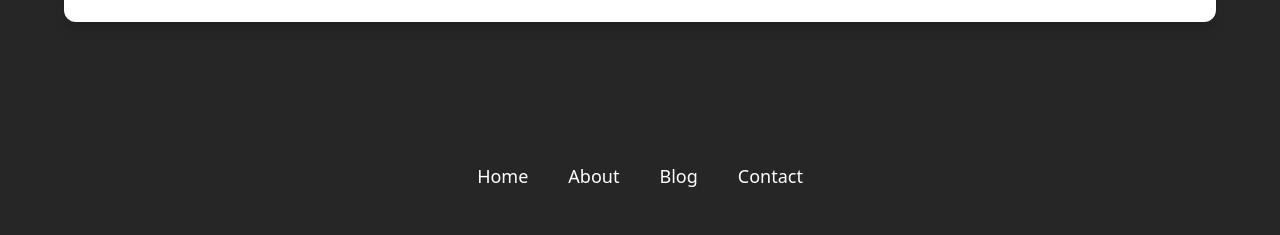
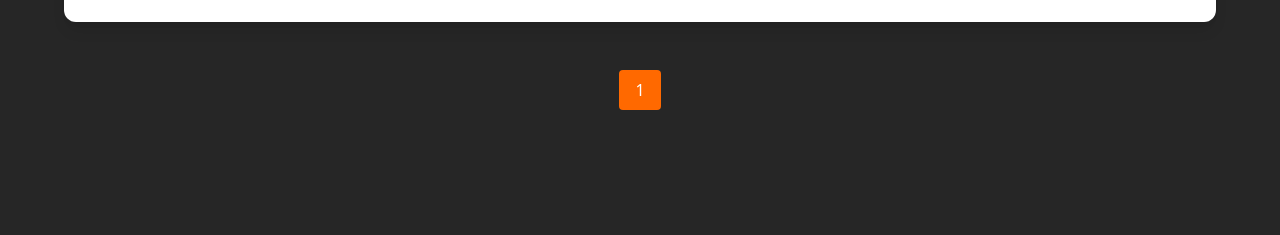
Before and after one commit to jeshwanthshivasai/blog-website, a React (Vite) app: page /blogs in a window 1280 px wide. Shown: the part 3215-3450 px from the top of the page. Built offline with nearby package versions, Linux system fonts and the light colour scheme.

Commit message:
page not found

```diff
--- a/src/App.jsx
+++ b/src/App.jsx
@@ -10,6 +10,8 @@ import Footer from "./components/Footer";
 import AboutPage from "./pages/AboutPage";
 import BlogPage from "./pages/BlogPage";
 import BlogDetailPage from "./components/BlogDetailPage";
+import PageNotFound from "./components/PageNotFound";
+
 
 const App = () =>  {
   return (
@@ -30,6 +32,7 @@ const App = () =>  {
       <Route path="/about" element={<AboutPage/>} />
       <Route path="/blogs" element={<BlogPage/>} />
       <Route path="/blogs/:slug" element={<BlogDetailPage/>} />
+      <Route path="*" element={<PageNotFound/>} />
     </Routes>
     </>
   )
--- a/src/components/Header.jsx
+++ b/src/components/Header.jsx
@@ -127,6 +127,13 @@ const Header = () => {
             >
                 Contact
             </HashLink>
+            <Link
+                to="*"
+                onClick={() => setIsOpen(false)}
+                className="hover:text-orange-400"
+            >
+                🤖
+            </Link>
         </div>
         )}
         </nav>
--- /dev/null
+++ b/src/components/PageNotFound.jsx
@@ -0,0 +1,23 @@
+import { Link } from "react-router-dom";
+import Error from "../assets/Oops! 404 Error with a broken robot-rafiki.png"
+
+const PageNotFound = () => {
+    return (
+        <>
+            <main className="text-center">
+                <img
+                    src={Error}
+                    className="h-200 w-200 mx-auto"
+                />
+                <Link
+                    to="/"
+                    className="px-12 py-6 text-xl bg-orange-500 text-white rounded hover:bg-orange-600 transition duration-300"
+                >
+                    Go Back Home
+                </Link>
+            </main>
+        </>
+    )
+}
+
+export default PageNotFound
--- a/src/pages/BlogPage.jsx
+++ b/src/pages/BlogPage.jsx
@@ -53,34 +53,105 @@
 
 // export default BlogPage;
 
+// import Header from "../components/Header";
+// import Footer from "../components/Footer";
+// import BlogCard from "../components/BlogCard";
+// import blogData from "../data/blogData";
+
+// const BlogPage = () => {
+// // const blogs = [
+// // {
+// // slug: "air-pollution",
+// // title: "Air Pollution",
+// // author: "Potharaju Hari Prasad",
+// // excerpt:
+// // "Sometimes an issue can have severe impact on us, yet we remain indifferent to it. It wasn’t until my brother bought an air purifier for our home that I realized how indifferent I had been to the problem of air pollution in our country...",
+// // image:
+// // "https://images.unsplash.com/photo-1602727751184-d7b7d0cd9d8d?q=80&w=2670&auto=format&fit=crop&ixlib=rb-4.1.0&ixid=M3wxMjA3fDB8MHxwaG90by1wYWdlfHx8fGVufDB8fHx8fA%3D%3D",
+// // },
+// // // Add more blog objects here as needed
+// // ];
+//     return (
+//         <>
+//             <main className="bg-neutral-800 text-white min-h-screen">
+//                 <Header />
+
+//                 <section className="relative max-w-7xl mx-auto flex flex-col lg:flex-row justify-between items-start px-4 sm:px-8 lg:px-16 py-16">
+//                     {/* Left Text */}
+//                     <div className="relative z-10 w-full lg:w-1/2">
+//                         <div className="text-left">
+//                             <h1 className="lg:text-6xl sm:text-9xl font-extrabold leading-tight mb-6">BLOG.</h1>
+//                             <div className="h-2 bg-orange-500 absolute top-30 left-0 z-[-1] lg:w-xl md:w-full sm:w-full" />
+//                             <div className="flex items-center gap-5 mt-22">
+//                                 <div className="w-16 h-16 bg-orange-500 rounded-md flex items-center justify-center">
+//                                     <svg xmlns="http://www.w3.org/2000/svg" className="w-10 h-10 text-white" fill="none" viewBox="0 0 24 24" stroke="currentColor">
+//                                         <path strokeLinecap="round" strokeLinejoin="round" strokeWidth={2} d="M19 9l-7 7-7-7" />
+//                                     </svg>
+//                                 </div>
+//                                 <span className="text-lg">Scroll down</span>
+//                             </div>
+//                         </div>
+//                     </div>
+
+//                     {/* Right Image */}
+//                     <div className="w-full lg:w-full mt-10 lg:mt-0">
+//                         <img
+//                             src="https://images.squarespace-cdn.com/content/v1/5c6fd1c7c2ff616d47ed3809/c404d93c-aa04-4838-ab6d-2af4a3b8c153/orestis-georgiou.jpg"
+//                             alt="Hero"
+//                             className="w-full h-auto object-cover rounded-lg"
+//                         />
+//                     </div>
+//                 </section>
+
+//                 {/* Blog Title */}
+//                 <section className="max-w-7xl mx-auto px-4 sm:px-8 lg:px-16">
+//                     <h2 className="text-3xl font-bold uppercase tracking-wide mb-4">My Own Writings</h2>
+//                     <div className="h-1 w-40 bg-orange-500 mb-10" />
+//                 </section>
+
+//                 {/* Blog Cards */}
+//                 <section className="max-w-7xl mx-auto px-4 sm:px-8 lg:px-16 space-y-10 pb-20">
+//                     {blogData.map((blog) => (
+//                         <BlogCard key={blog.slug} blog={blog} />
+//                     ))}
+//                 </section>
+
+//                 <Footer />
+//             </main>
+//         </>
+//     );
+// };
+
+// export default BlogPage;
+
+
+import { useState } from "react";
+import blogData from "../data/blogData";
+import BlogCard from "../components/BlogCard";
 import Header from "../components/Header";
 import Footer from "../components/Footer";
-import BlogCard from "../components/BlogCard";
-import blogData from "../data/blogData";
 
 const BlogPage = () => {
-// const blogs = [
-// {
-// slug: "air-pollution",
-// title: "Air Pollution",
-// author: "Potharaju Hari Prasad",
-// excerpt:
-// "Sometimes an issue can have severe impact on us, yet we remain indifferent to it. It wasn’t until my brother bought an air purifier for our home that I realized how indifferent I had been to the problem of air pollution in our country...",
-// image:
-// "https://images.unsplash.com/photo-1602727751184-d7b7d0cd9d8d?q=80&w=2670&auto=format&fit=crop&ixlib=rb-4.1.0&ixid=M3wxMjA3fDB8MHxwaG90by1wYWdlfHx8fGVufDB8fHx8fA%3D%3D",
-// },
-// // Add more blog objects here as needed
-// ];
+    const blogsPerPage = 3;
+    const [currentPage, setCurrentPage] = useState(1);
+
+    const totalPages = Math.ceil(blogData.length / blogsPerPage);
+    const indexOfLastBlog = currentPage * blogsPerPage;
+    const indexOfFirstBlog = indexOfLastBlog - blogsPerPage;
+    const currentBlogs = blogData.slice(indexOfFirstBlog, indexOfLastBlog);
+
+    const goToPage = (pageNumber) => setCurrentPage(pageNumber);
+
     return (
         <>
         <main className="bg-neutral-800 text-white min-h-screen">
             <Header />
 
+            {/* Blog Header Section */}
             <section className="relative max-w-7xl mx-auto flex flex-col lg:flex-row justify-between items-start px-4 sm:px-8 lg:px-16 py-16">
-                    {/* Left Text */}
                 <div className="relative z-10 w-full lg:w-1/2">
                     <div className="text-left">
-                            <h1 className="lg:text-6xl sm:text-9xl font-extrabold leading-tight mb-6">BLOG.</h1>
+                        <h1 className="lg:text-6xl font-extrabold leading-tight mb-6">BLOG.</h1>
                         <div className="h-2 bg-orange-500 absolute top-30 left-0 z-[-1] lg:w-xl md:w-full sm:w-full" />
                         <div className="flex items-center gap-5 mt-22">
                             <div className="w-16 h-16 bg-orange-500 rounded-md flex items-center justify-center">
@@ -92,8 +163,6 @@ const BlogPage = () => {
                         </div>
                     </div>
                 </div>
-
-                    {/* Right Image */}
                 <div className="w-full lg:w-full mt-10 lg:mt-0">
                     <img
                         src="https://images.squarespace-cdn.com/content/v1/5c6fd1c7c2ff616d47ed3809/c404d93c-aa04-4838-ab6d-2af4a3b8c153/orestis-georgiou.jpg"
@@ -110,10 +179,27 @@ const BlogPage = () => {
             </section>
 
             {/* Blog Cards */}
-                <section className="max-w-7xl mx-auto px-4 sm:px-8 lg:px-16 space-y-10 pb-20">
-                    {blogData.map((blog) => (
+            <section className="max-w-7xl mx-auto px-4 sm:px-8 lg:px-16 space-y-10 pb-12">
+                {currentBlogs.map((blog) => (
                     <BlogCard key={blog.slug} blog={blog} />
                 ))}
+            </section>
+
+            {/* Pagination */}
+            <section className="max-w-7xl mx-auto px-4 sm:px-8 lg:px-16 pb-20">
+                <div className="flex justify-center gap-4">
+                    {Array.from({ length: totalPages }, (_, i) => (
+                        <button
+                            key={i}
+                            className={`px-4 py-2 rounded ${
+                                currentPage === i + 1 ? "bg-orange-500 text-white" : "bg-white text-neutral-800"
+                            }`}
+                            onClick={() => goToPage(i + 1)}
+                        >
+                            {i + 1}
+                        </button>
+                    ))}
+                </div>
             </section>
 
             <Footer />
```
Lines whose indentation alone changed are shown as unchanged.
